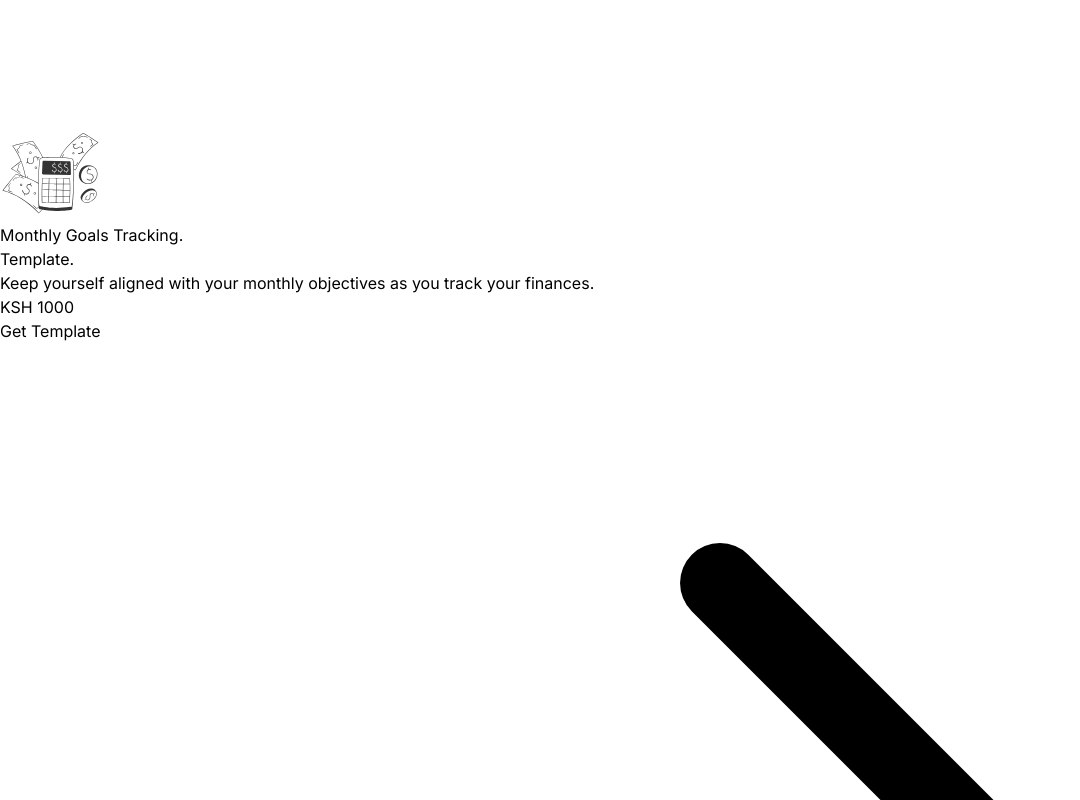
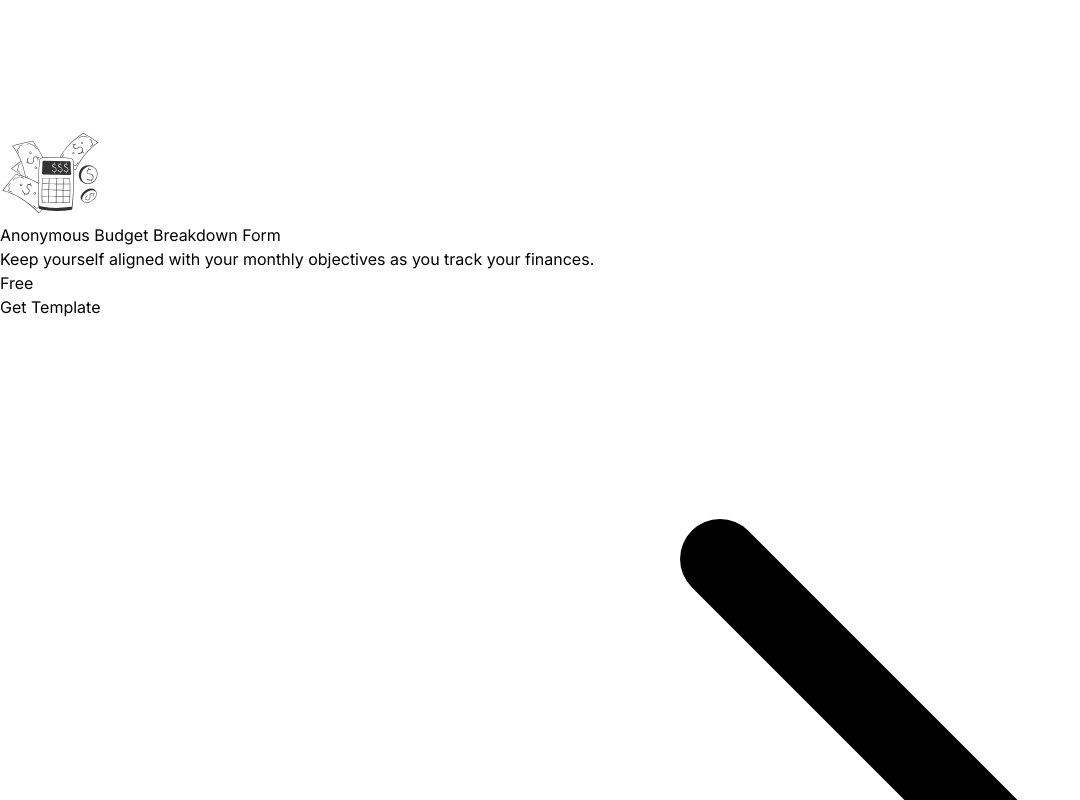
Before and after one commit to Podiihq/budgetke-website, a React (Vite) app: page / in a window 1280 px wide. Shown: the part 7240-8040 px from the top of the page, without its empty margins (0-1080 px from the left). Built offline with nearby package versions, Linux system fonts and the light colour scheme; a web font is replaced by a local one.

Commit message:
Added links to templates

```diff
--- a/package.json
+++ b/package.json
@@ -11,7 +11,9 @@
   },
   "dependencies": {
     "react": "^18.2.0",
-    "react-dom": "^18.2.0"
+    "react-dom": "^18.2.0",
+    "react-router": "^6.23.0",
+    "react-router-dom": "^6.23.0"
   },
   "devDependencies": {
     "@types/react": "^18.2.66",
--- a/src/App.tsx
+++ b/src/App.tsx
@@ -1,12 +1,15 @@
-import './App.css'
-import HomePage from './pages/HomePage'
+import { Route, Routes } from "react-router";
+import "./App.css";
+import HomePage from "./pages/HomePage";
 
 function App() {
   return (
     <>
-      <HomePage />
+      <Routes>
+        <Route path="/" element={<HomePage />} />
+      </Routes>
     </>
-  )
+  );
 }
 
-export default App
+export default App;
--- a/src/components/ServiceCardComponent.tsx
+++ b/src/components/ServiceCardComponent.tsx
@@ -1,3 +1,4 @@
+import { Link } from "react-router-dom";
 import { ArrowRight } from "./Icons";
 
 interface ServiceCardProps {
@@ -12,7 +13,7 @@ interface ServiceCardProps {
 
 const ServiceCardComponent = (props: ServiceCardProps) => {
   return (
-    <div>
+    <Link to={props.link}>
       <div
         className="bg-white p-6 border border-[#C5C5C5] rounded-lg
         hover:-translate-y-2 transform duration-300 cursor-pointer"
@@ -36,7 +37,7 @@ const ServiceCardComponent = (props: ServiceCardProps) => {
           <ArrowRight />
         </a>
       </div>
-    </div>
+    </Link>
   );
 };
 
--- a/src/main.tsx
+++ b/src/main.tsx
@@ -1,10 +1,13 @@
-import React from 'react'
-import ReactDOM from 'react-dom/client'
-import App from './App.tsx'
-import './index.css'
+import React from "react";
+import ReactDOM from "react-dom/client";
+import App from "./App.tsx";
+import "./index.css";
+import { BrowserRouter } from "react-router-dom";
 
-ReactDOM.createRoot(document.getElementById('root')!).render(
+ReactDOM.createRoot(document.getElementById("root")!).render(
   <React.StrictMode>
-    <App />
+    <BrowserRouter>
+      <App />
+    </BrowserRouter>
   </React.StrictMode>,
-)
+);
--- a/src/pages/HomePage.tsx
+++ b/src/pages/HomePage.tsx
@@ -196,18 +196,72 @@ const HomePage = () => {
                 "During this session, we’ll collaborate to creater a tailored plan just for you."
               }
               price={"KSH 3500"}
-              link={""}
+              link={"https://calendly.com/budgetnke"}
               action="Book a Call"
             />
             <ServiceCardComponent
               image={Image2}
-              title1={"Monthly Goals Tracking."}
-              title2={"Template."}
+              title1={"Anonymous Budget Breakdown Form"}
+              title2={""}
               description={
                 "Keep yourself aligned with your monthly objectives as you track your finances."
               }
+              price={"Free"}
+              link={
+                "https://docs.google.com/forms/d/e/1FAIpQLSdD5N_DMhCcmGaL2rG8CC6LVxa3LELfDHgC8ymWcatVlm2cew/viewform"
+              }
+              action="Get Template"
+            />
+            <ServiceCardComponent
+              image={Image4}
+              title1={"Monthly Budgeting"}
+              title2={"Template."}
+              description={
+                "The budgeting template simplifies money management, tracks monthly expenses."
+              }
               price={"KSH 1000"}
-              link={""}
+              link={
+                "https://docs.google.com/forms/d/e/1FAIpQLSdubk0TAdwBFUrbHV7ROgZMOwAvozgE5MIdyrrK3h_w8sBd4A/viewform"
+              }
+              action="Get Template"
+            />
+            <ServiceCardComponent
+              image={Image2}
+              title1={"Savings & Investment Tracking Template."}
+              title2={""}
+              description={
+                "Keep yourself aligned with your monthly objectives as you track your finances."
+              }
+              price={"KSH 700"}
+              link={
+                "https://docs.google.com/forms/d/e/1FAIpQLScfY7vXuCHmULBSWCa-8xr4TdApcfhmxjcjXcIKVagnkDgXiQ/viewform"
+              }
+              action="Get Template"
+            />
+            <ServiceCardComponent
+              image={Image6}
+              title1={"Monthly Goals Tracking "}
+              title2={"Template."}
+              description={
+                "If my set templates don’t work for you,I can still tailor your budget to fit your unique needs."
+              }
+              price={"KSH 500"}
+              link={
+                "https://docs.google.com/forms/d/e/1FAIpQLSfD1yUau6XscvLfakiSrWirJunZDBTpaqcvaY-APyBBU-1nXw/viewform"
+              }
+              action="Get Template"
+            />
+            <ServiceCardComponent
+              image={Image6}
+              title1={"Savings Challange "}
+              title2={"Template."}
+              description={
+                "If my set templates don’t work for you,I can still tailor your budget to fit your unique needs."
+              }
+              price={"KSH 500"}
+              link={
+                "https://docs.google.com/forms/d/e/1FAIpQLScDf2lNKvosDE3KGO5P8A8hCZsDaOqhcyHw-0jWgcxEBzkOMw/viewform"
+              }
               action="Get Template"
             />
             <ServiceCardComponent
@@ -218,40 +272,23 @@ const HomePage = () => {
                 "Take charge of your finances for the entire year and effortlessly track expenses."
               }
               price={"KSH 2000"}
-              link={""}
+              link={
+                "https://docs.google.com/forms/d/e/1FAIpQLSe-wiV-WT-jinLBFLy9owUS7qsaXB5YaF8igIQ42BzdT1XLcA/viewform"
+              }
               action="Get Template"
             />
-            <ServiceCardComponent
-              image={Image4}
-              title1={"Monthly Budgeting"}
-              title2={"Template."}
-              description={
-                "The budgeting template simplifies money management, tracks monthly expenses."
-              }
-              price={"KSH 1000"}
-              link={""}
-              action="Get Template"
-            />
+
             <ServiceCardComponent
               image={Image5}
-              title1={"Free Debt Tracking "}
+              title1={"Debt Tracking "}
               title2={"Template."}
               description={
                 "Monitor your progress andpave the way to a debt-free life!"
               }
-              price={"Free"}
-              link={""}
-              action="Get Template"
-            />
-            <ServiceCardComponent
-              image={Image6}
-              title1={"Customizable Budget "}
-              title2={"Template."}
-              description={
-                "If my set templates don’t work for you,I can still tailor your budget to fit your unique needs."
+              price={"KSH 500"}
+              link={
+                "https://docs.google.com/forms/d/e/1FAIpQLSfKghZEl08o2jVhzomKB8M1cKBP5_IwZVFGyz3xLSulV-1qSA/viewform"
               }
-              price={"Custom"}
-              link={""}
               action="Get Template"
             />
           </div>
```
Also changed, not shown: 1 other file (tests, documents, lock files or other folders).
